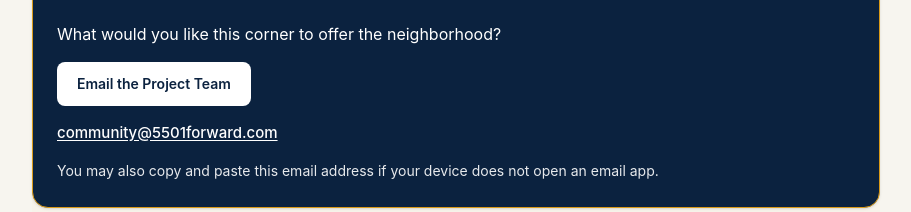
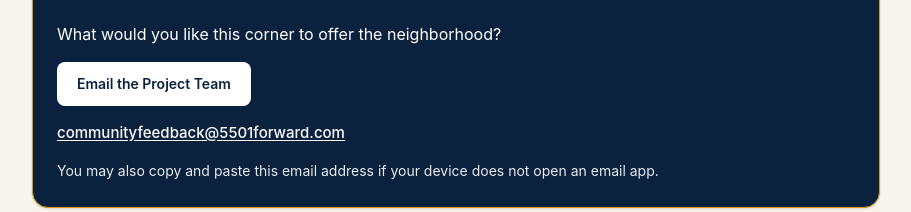
Before and after one commit to martinez-frank/5501-forward-site, a Next.js app: page /community in a window 1280 px wide. Shown: the part 5020-5232 px from the top of the page, without its empty margins (184-1095 px from the left). Built offline with nearby package versions, Linux system fonts and the light colour scheme.

Commit message:
Fix community feedback email on Community Vision page

```diff
--- a/app/community/page.tsx
+++ b/app/community/page.tsx
@@ -167,8 +167,8 @@ export default function CommunityPage() {
         <h2 className="text-3xl font-bold">We Want to Hear From You</h2>
         <p className="text-white">What would you like this corner to offer the neighborhood?</p>
         <a href={feedbackHref} className="inline-flex w-full items-center justify-center rounded-lg bg-white px-5 py-3 text-sm font-semibold text-[#0B223F] sm:w-auto">Email the Project Team</a>
-        <a href="mailto:community@5501forward.com" className="block text-sm font-medium text-white underline underline-offset-2 sm:text-[15px]">
-          community@5501forward.com
+        <a href={`mailto:${feedbackEmail}`} className="block text-sm font-medium text-white underline underline-offset-2 sm:text-[15px]">
+          {feedbackEmail}
         </a>
         <p className="text-xs leading-6 text-white/90 sm:text-sm">
           You may also copy and paste this email address if your device does not open an email app.
```
